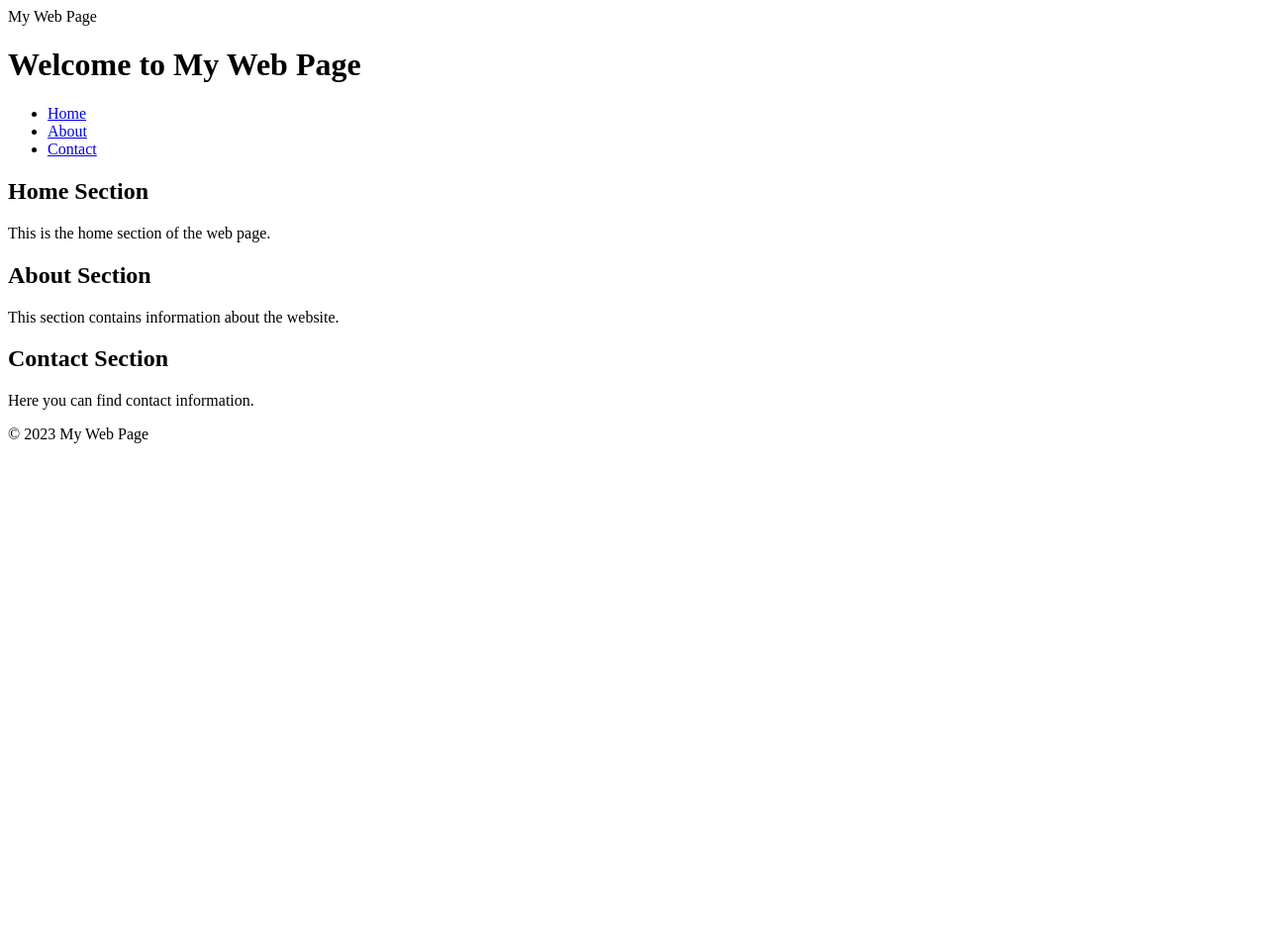
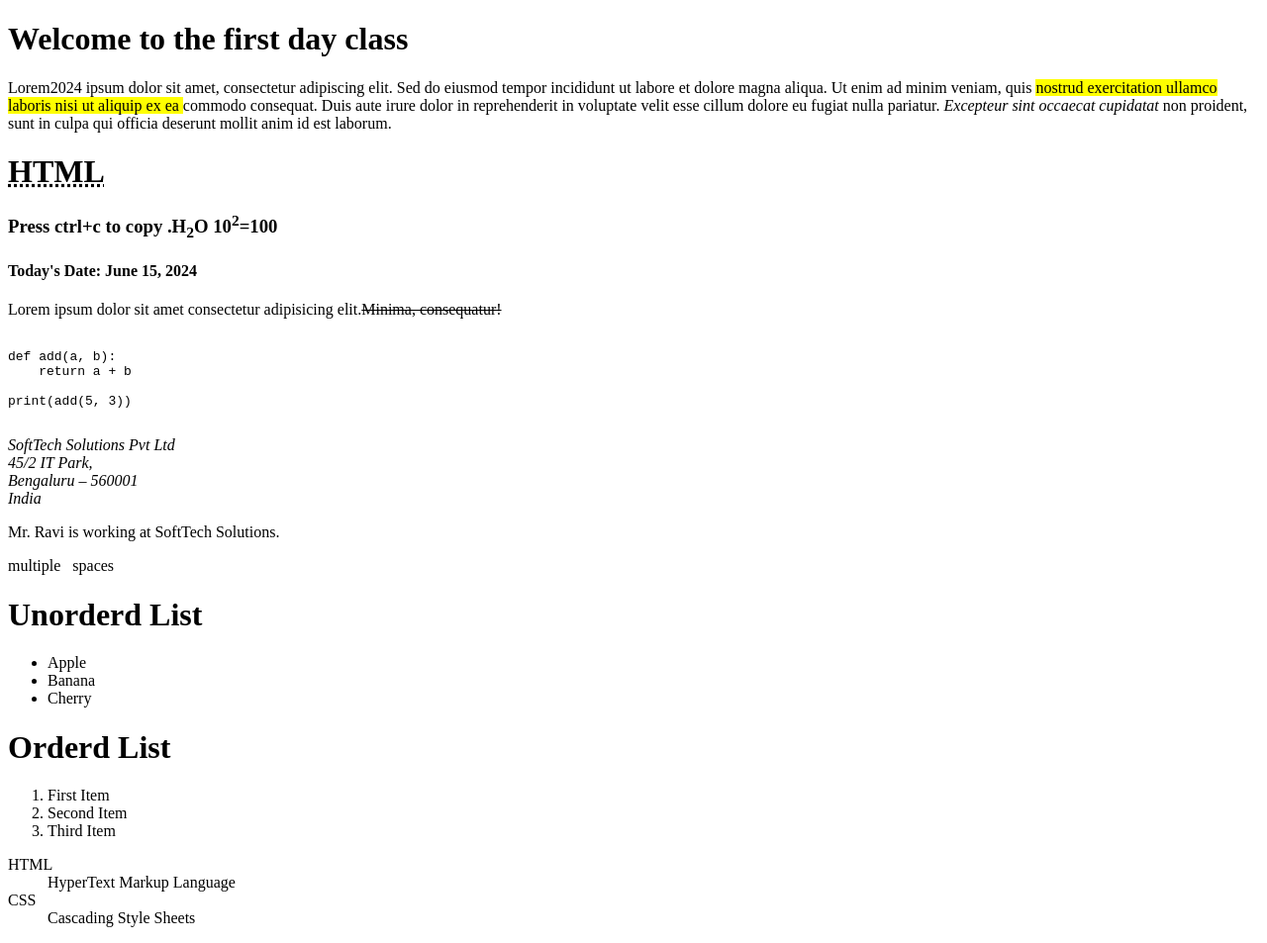
Before and after one commit to Saaiprasath33/Mern-1, a plain HTML site: page HTML/index.html in a window 1280 px wide. Shown: the whole page at 99% size. Before the commit the page ends 800 px from the top, so only its background shows below. Drawn offline with Linux system fonts and the light colour scheme.

Commit message:
Resolved merge conflicts

```diff
--- a/HTML/index.html
+++ b/HTML/index.html
@@ -1,36 +1,57 @@
-<html lang ="en">
+<!DOCTYPE html>
+<html lang="en">
 <head>
     <meta charset="UTF-8">
-    <meta name="viewport" content="width=device-width, initial-scale=1.0
-    <title>My Web Page</title>
-    <link rel="stylesheet" type="text/css" href="styles.css">
-</head>
+    <meta name="viewport" content="width=device-width, initial-scale=1.0">
+    <title>Document</title>
+    </head>
 <body>
-    <header>
-        <h1>Welcome to My Web Page</h1>
-    </header>
-    <nav>
-        <ul>
-            <li><a href="#home">Home</a></li>
-            <li><a href="#about">About</a></li>
-            <li><a href="#contact">Contact</a></li>
-        </ul>
-    </nav>
-    <main>
-        <section id="home">
-            <h2>Home Section</h2>
-            <p>This is the home section of the web page.</p>
-        </section>
-        <section id="about">
-            <h2>About Section</h2>
-            <p>This section contains information about the website.</p>
-        </section>
-        <section id="contact">
-            <h2>Contact Section</h2>
-            <p>Here you can find contact information.</p>
-        </section>
-    </main>
-    <footer>
-        <p>&copy; 2023 My Web Page</p>
-    </footer>
+    <h1>Welcome to the first day class</h1>
+    <p>Lorem2024 ipsum dolor sit amet, consectetur adipiscing elit. Sed do eiusmod tempor incididunt ut labore et dolore magna aliqua. Ut enim ad minim veniam, quis <mark>nostrud exercitation ullamco laboris nisi ut aliquip ex ea </mark>commodo consequat. Duis aute irure dolor in reprehenderit in voluptate velit esse cillum dolore eu fugiat nulla pariatur. <em>Excepteur sint occaecat cupidatat</em> non proident, sunt in culpa qui officia deserunt mollit anim id est laborum.</p>
+    <h1><abbr title="Hyper text markup language">HTML</h1>
+    <h3>Press ctrl+c to copy .H<sub>2</sub>O 10<sup>2</sup>=100</h3>
+    <h4>Today's Date:  <time datetime="2024-06-15">June 15, 2024</time></h4>
+    <p>Lorem ipsum dolor sit amet consectetur adipisicing elit.<del>Minima, consequatur!</del></p>
+    <pre>
+<code>
+def add(a, b):
+    return a + b
+
+print(add(5, 3))
+</code>
+</pre>
+<address>
+    SoftTech Solutions Pvt Ltd<br>
+    45/2 IT Park,<br>
+    Bengaluru – 560001<br>
+    India
+</address>
+<p>
+    Mr.&nbsp;Ravi is working at SoftTech Solutions.
+</p>
+<p>
+    multiple&nbsp;&nbsp;&nbsp;spaces
+</p>
+<h1>Unorderd List</h1>
+<ul>
+    <li>Apple</li>
+    <li>Banana</li>
+    <li>Cherry</li>
+</ul>
+<h1>Orderd List</h1>
+<ol>
+    <li>First Item</li>
+    <li>Second Item</li>
+    <li>Third Item</li>
+</ol>
+<dl>
+  <dt>HTML</dt>
+  <dd>HyperText Markup Language</dd>
+
+  <dt>CSS</dt>
+  <dd>Cascading Style Sheets</dd>
+</dl>
+
+
+</body>
 </html>
```
